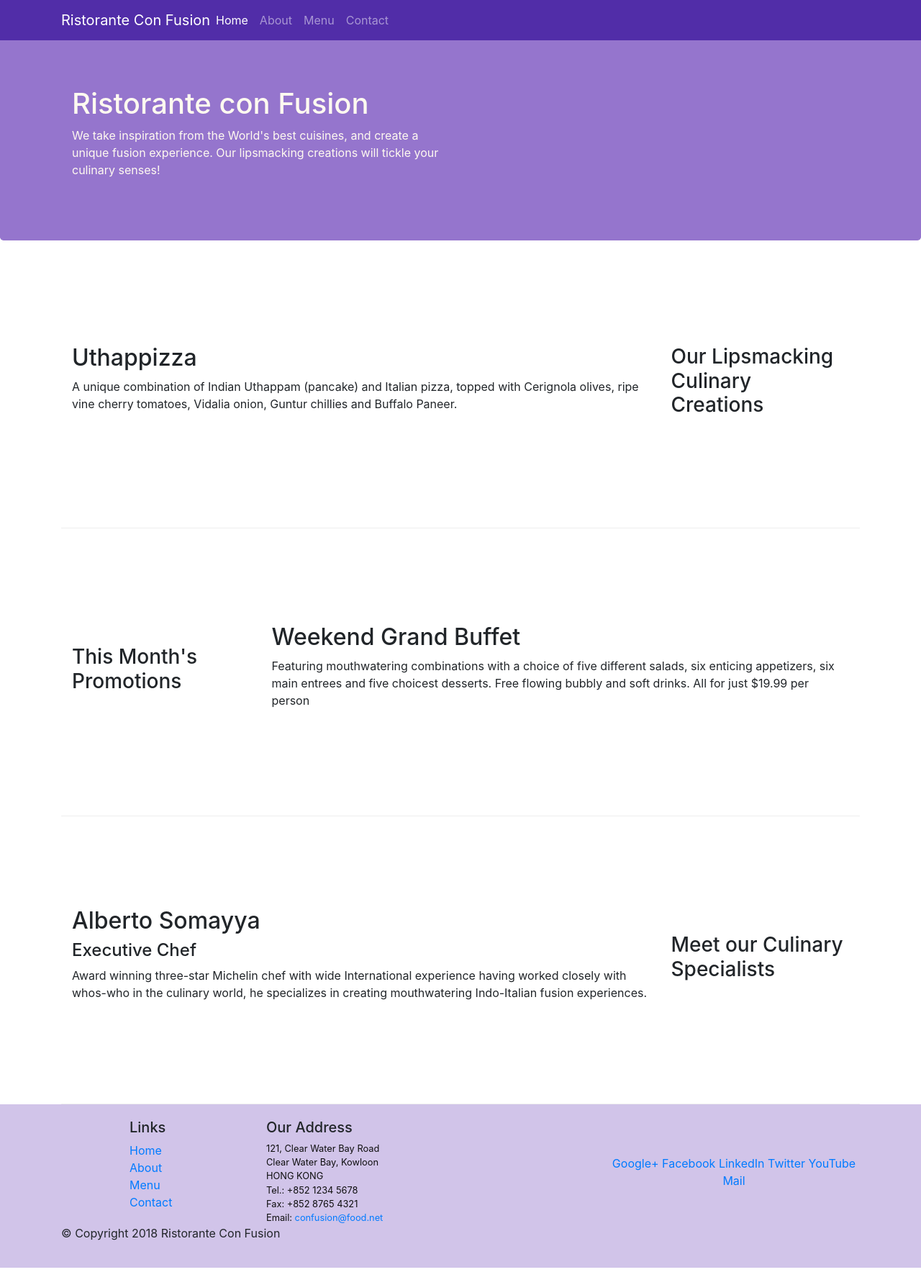
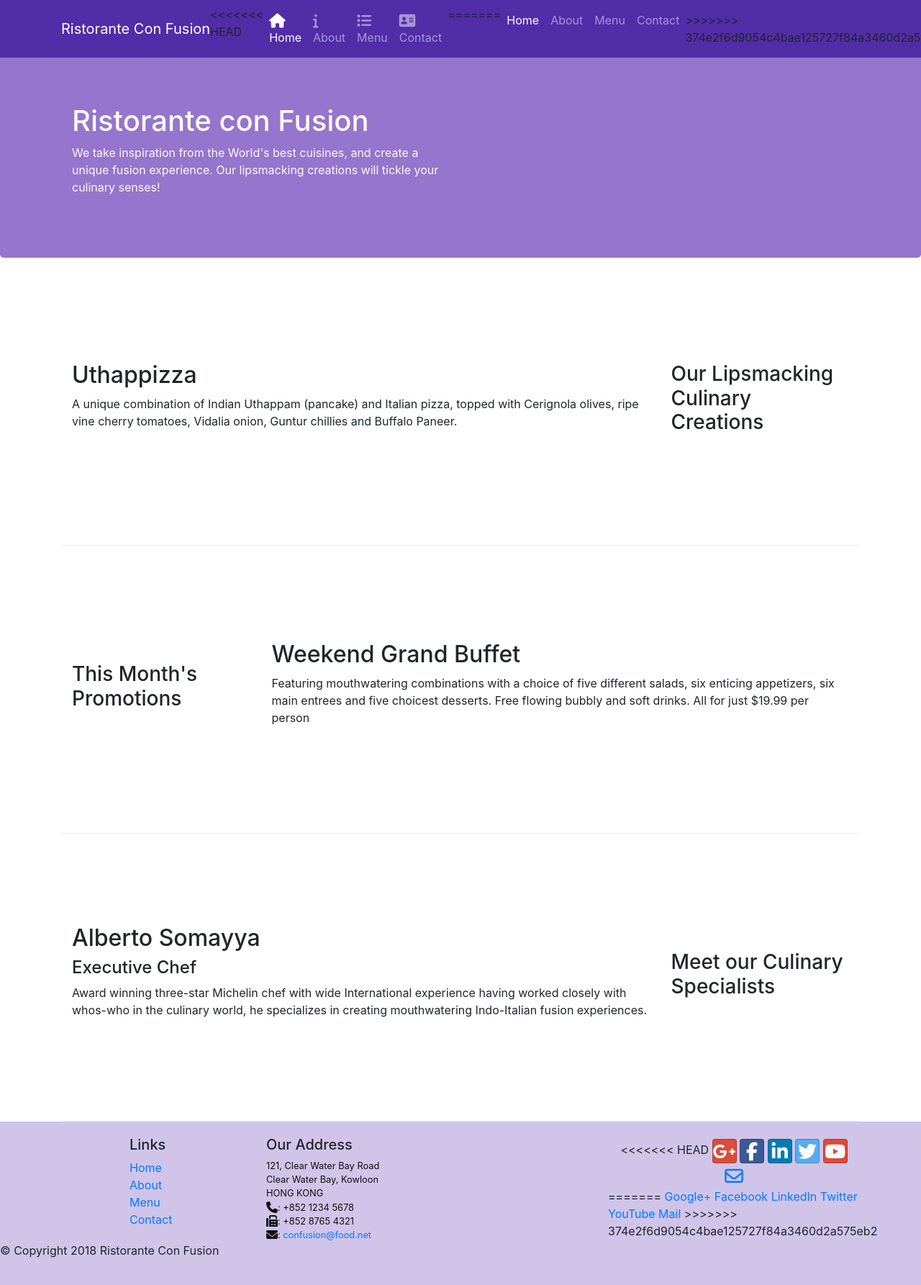
Before and after one commit to Anukruti16/Git-test, a website: page index.html in a window 1280 px wide. Shown: the whole page at 72% size. Before the commit the page ends 1761 px from the top, so only its background shows below. Drawn offline with nearby package versions, Linux system fonts and the light colour scheme; files that its build step writes are made by us from their sources.

Commit message:
icons and font awesome

```diff
--- a/aboutus.html
+++ b/aboutus.html
@@ -8,6 +8,11 @@
 
     <!-- Bootstrap CSS -->
     <link rel="stylesheet" href="node_modules/bootstrap/dist/css/bootstrap.min.css">
+<<<<<<< HEAD
+	<link rel="stylesheet" href="node_modules/font-awesome/css/font-awesome.min.css">
+    <link rel="stylesheet" href="node_modules/bootstrap-social/bootstrap-social.css">
+=======
+>>>>>>> 374e2f6d9054c4bae125727f84a3460d2a575eb2
 	<link href="css/styles.css" rel="stylesheet">
     <title>Ristorante Con Fusion: About Us</title>
 
@@ -23,10 +28,17 @@
 		    <div class="collapse navbar-collapse" id="Navbar">
 
                 <ul class="navbar-nav mr-auto">
+<<<<<<< HEAD
+                    <li class="nav-item active"><a class="nav-link" href="#"><span class="fa fa-home fa-lg"></span> Home</a></li>
+                    <li class="nav-item"><a class="nav-link" href="./aboutus.html"><span class="fa fa-info fa-lg"></span> About</a></li>
+                    <li class="nav-item"><a class="nav-link" href="#"><span class="fa fa-list fa-lg"></span> Menu</a></li>
+                    <li class="nav-item"><a class="nav-link" href="#"><span class="fa fa-address-card fa-lg"></span> Contact</a></li>
+=======
                     <li class="nav-item"><a class="nav-link" href="./index.html">Home</a></li>
                     <li class="nav-item active"><a class="nav-link" href="#">About</a></li>
                     <li class="nav-item"><a class="nav-link" href="#">Menu</a></li>
                     <li class="nav-item"><a class="nav-link" href="#">Contact</a></li>
+>>>>>>> 374e2f6d9054c4bae125727f84a3460d2a575eb2
                 </ul>
 			</div>
         </div>
@@ -102,19 +114,38 @@
 		              121, Clear Water Bay Road<br>
 		              Clear Water Bay, Kowloon<br>
 		              HONG KONG<br>
+<<<<<<< HEAD
+		              <i class="fa fa-phone fa-lg"></i>: +852 1234 5678<br>
+                      <i class="fa fa-fax fa-lg"></i>: +852 8765 4321<br>
+                      <i class="fa fa-envelope fa-lg"></i>:
+                      <a href="mailto:confusion@food.net">confusion@food.net</a>
+
+=======
 		              Tel.: +852 1234 5678<br>
 		              Fax: +852 8765 4321<br>
 		              Email: <a href="mailto:confusion@food.net">confusion@food.net</a>
+>>>>>>> 374e2f6d9054c4bae125727f84a3460d2a575eb2
 		           </address>
                 </div>
                 <div class="col-12 col-sm-4 align-self-center">
                     <div class="text-center">
+<<<<<<< HEAD
+                        <a class="btn btn-social-icon btn-google" href="http://google.com/+"><i class="fa fa-google-plus"></i></a>
+                        <a class="btn btn-social-icon btn-facebook" href="http://www.facebook.com/profile.php?id="><i class="fa fa-facebook"></i></a>
+                        <a class="btn btn-social-icon btn-linkedin" href="http://www.linkedin.com/in/"><i class="fa fa-linkedin"></i></a>
+                        <a class="btn btn-social-icon btn-twitter" href="http://twitter.com/"><i class="fa fa-twitter"></i></a>
+                        <a class="btn btn-social-icon btn-google" href="http://youtube.com/"><i class="fa fa-youtube"></i></a>
+                        <a class="btn btn-social-icon" href="mailto:"><i class="fa fa-envelope-o"></i></a>
+                    </div>
+
+=======
                         <a href="http://google.com/+">Google+</a>
                         <a href="http://www.facebook.com/profile.php?id=">Facebook</a>
                         <a href="http://www.linkedin.com/in/">LinkedIn</a>
                         <a href="http://twitter.com/">Twitter</a>
                         <a href="http://youtube.com/">YouTube</a>
                         <a href="mailto:">Mail</a>
+>>>>>>> 374e2f6d9054c4bae125727f84a3460d2a575eb2
                     </div>
                 </div>
            </div>
--- a/index.html
+++ b/index.html
@@ -8,6 +8,11 @@
 
     <!-- Bootstrap CSS -->
     <link rel="stylesheet" href="node_modules/bootstrap/dist/css/bootstrap.min.css">
+<<<<<<< HEAD
+	<link rel="stylesheet" href="node_modules/font-awesome/css/font-awesome.min.css">
+    <link rel="stylesheet" href="node_modules/bootstrap-social/bootstrap-social.css">
+=======
+>>>>>>> 374e2f6d9054c4bae125727f84a3460d2a575eb2
 	<link href="css/styles.css" rel="stylesheet">
     <title>Ristorante Con Fusion</title>
 </head>
@@ -22,11 +27,18 @@
 		    <div class="collapse navbar-collapse" id="Navbar">
 
                 <ul class="navbar-nav mr-auto">
+<<<<<<< HEAD
+				<li class="nav-item active"><a class="nav-link" href="#"><span class="fa fa-home fa-lg"></span> Home</a></li>
+                    <li class="nav-item"><a class="nav-link" href="./aboutus.html"><span class="fa fa-info fa-lg"></span> About</a></li>
+                    <li class="nav-item"><a class="nav-link" href="#"><span class="fa fa-list fa-lg"></span> Menu</a></li>
+                    <li class="nav-item"><a class="nav-link" href="#"><span class="fa fa-address-card fa-lg"></span> Contact</a></li>
+=======
                     <li class="nav-item active"><a class="nav-link" href="#">Home</a></li>
                     <li class="nav-item"><a class="nav-link" href="./aboutus.html">About</a></li>
                     <li class="nav-item"><a class="nav-link" href="#">Menu</a></li>
                     <li class="nav-item"><a class="nav-link" href="#">Contact</a></li>
                 </ul>
+>>>>>>> 374e2f6d9054c4bae125727f84a3460d2a575eb2
 			</div>
         </div>
     </nav>
@@ -98,20 +110,34 @@
 		              121, Clear Water Bay Road<br>
 		              Clear Water Bay, Kowloon<br>
 		              HONG KONG<br>
-		              Tel.: +852 1234 5678<br>
-		              Fax: +852 8765 4321<br>
-		              Email: <a href="mailto:confusion@food.net">confusion@food.net</a>
+		              <i class="fa fa-phone fa-lg"></i>: +852 1234 5678<br>
+                      <i class="fa fa-fax fa-lg"></i>: +852 8765 4321<br>
+                      <i class="fa fa-envelope fa-lg"></i>:
+                      <a href="mailto:confusion@food.net">confusion@food.net</a>
+
 		           </address>
                 </div>
                 <div class="col-12 col-sm-4 align-self-center">
 
                     <div class="text-center">
+<<<<<<< HEAD
+
+                        <a class="btn btn-social-icon btn-google" href="http://google.com/+"><i class="fa fa-google-plus"></i></a>
+                        <a class="btn btn-social-icon btn-facebook" href="http://www.facebook.com/profile.php?id="><i class="fa fa-facebook"></i></a>
+                        <a class="btn btn-social-icon btn-linkedin" href="http://www.linkedin.com/in/"><i class="fa fa-linkedin"></i></a>
+                        <a class="btn btn-social-icon btn-twitter" href="http://twitter.com/"><i class="fa fa-twitter"></i></a>
+                        <a class="btn btn-social-icon btn-google" href="http://youtube.com/"><i class="fa fa-youtube"></i></a>
+                        <a class="btn btn-social-icon" href="mailto:"><i class="fa fa-envelope-o"></i></a>
+                    </div>
+
+=======
                         <a href="http://google.com/+">Google+</a>
                         <a href="http://www.facebook.com/profile.php?id=">Facebook</a>
                         <a href="http://www.linkedin.com/in/">LinkedIn</a>
                         <a href="http://twitter.com/">Twitter</a>
                         <a href="http://youtube.com/">YouTube</a>
                         <a href="mailto:">Mail</a>
+>>>>>>> 374e2f6d9054c4bae125727f84a3460d2a575eb2
                     </div>
                 </div>
            </div>
```
